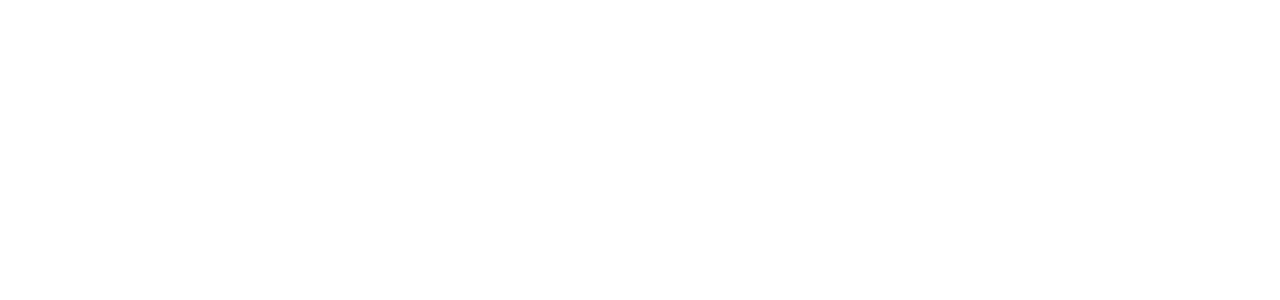
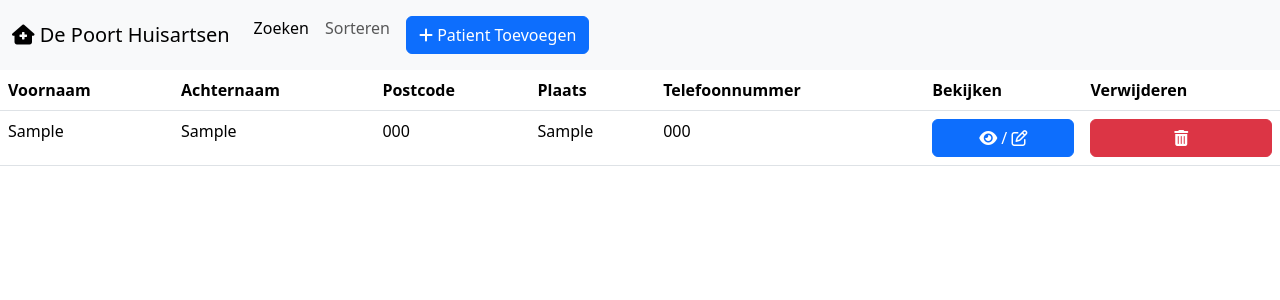
Before and after one commit to Fabbie22/huisartssysteem, a PHP site: page / in a window 1280 px wide. Before the commit the part shown is empty. Shown: the top 300 px of the page. Run offline with PHP 8.4, Linux system fonts and the light colour scheme; tables that the repository leaves empty or names only in its code hold one stand-in row (values such as "Sample post"); some libraries are stand-ins or nearby versions.

Commit message:
Update gegevens
Navbar toegevoegd met patient toevoegen en gegevens van patient in tabel op scherm gezet. Ook de optie klaar gezet voor verwijderen en bekijken/bewerken

```diff
--- a/connection.php
+++ b/connection.php
@@ -2,7 +2,7 @@
 function dbcon(){
 //Maakt verbinding met database
       $host = 'localhost';
-      $dbname = 'phaserscoreboard';
+      $dbname = 'huisartssysteem';
       $user = 'root';
       $password = '';
 
@@ -10,3 +10,17 @@ function dbcon(){
 
       return $dbh;
 }
+function patienten($dbh){
+      $patient = array();
+
+      $patientquery = $dbh->prepare("SELECT voor_naam, achter_naam, postcode, plaats, telefoonnummer
+      FROM patient LIMIT 10");
+
+      $patientquery->execute();
+
+      while ($row = $patientquery->fetch(PDO::FETCH_ASSOC)){
+            $patient[] = $row;
+      }
+
+      return $patient;
+}
--- a/index.php
+++ b/index.php
@@ -1,3 +1,10 @@
+<?php
+
+require_once("./connection.php");
+
+$dbh = dbcon();
+
+?>
 <!DOCTYPE html>
 <html lang="nl">
 <head>
@@ -6,10 +13,61 @@
   <link rel="stylesheet" href="./reset.css">
   <link href="https://cdn.jsdelivr.net/npm/bootstrap@5.3.2/dist/css/bootstrap.min.css" rel="stylesheet" integrity="sha384-T3c6CoIi6uLrA9TneNEoa7RxnatzjcDSCmG1MXxSR1GAsXEV/Dwwykc2MPK8M2HN" crossorigin="anonymous">
   <link rel="stylesheet" href="./style.css">
+  <script src="https://kit.fontawesome.com/382a0b3e8b.js" crossorigin="anonymous"></script>
   <title>De Poort Huisartsen</title>
 </head>
 <body>
+<nav class="navbar navbar-expand-lg bg-body-tertiary">
+  <div class="container-fluid">
+    <a class="navbar-brand" href="#"><i class="fa-solid fa-house-medical" style="color: #000000;"></i> De Poort Huisartsen</a>
+    <button class="navbar-toggler" type="button" data-bs-toggle="collapse" data-bs-target="#navbarNav" aria-controls="navbarNav" aria-expanded="false" aria-label="Toggle navigation">
+      <span class="navbar-toggler-icon"></span>
+    </button>
+    <div class="collapse navbar-collapse" id="navbarNav">
+      <ul class="navbar-nav">
+        <li class="nav-item">
+          <a class="nav-link active" aria-current="page" href="#">Zoeken</a>
+        </li>
+        <li class="nav-item">
+          <a class="nav-link" href="#">Sorteren</a>
+        </li>
+        <li class="nav-item">
+          <a class="nav-link"><button class='btn btn-primary' style='width: 100%;'><i class="fa-solid fa-plus" style="color: #ffffff;"></i> Patient Toevoegen</button></a>
+        </li>
+      </ul>
+    </div>
+  </div>
+</nav>
+<table class="table">
+  <thead>
+    <tr>
+      <th scope="col">Voornaam</th>
+      <th scope="col">Achternaam</th>
+      <th scope="col">Postcode</th>
+      <th scope="col">Plaats</th>
+      <th scope="col">Telefoonnummer</th>
+      <th scope="col">Bekijken</th>
+      <th scope="col">Verwijderen</th>
+    </tr>
+  </thead>
+  <tbody>
+  <?php
+  $patient = patienten($dbh);
 
+  foreach($patient as $data){
+    echo '<tr>';
+    echo "<td>".$data['voor_naam']."</td> ";
+    echo "<td>".$data['achter_naam']."</td>";
+    echo "<td>".$data['postcode']."</td>";
+    echo "<td>".$data['plaats']."</td>";
+    echo "<td>".$data['telefoonnummer']."</td>";
+    echo "<td><button class='btn btn-primary' style='width: 100%;'><i class='fa-solid fa-eye' style='color: #ffffff;'></i> / <i class='fa-regular fa-pen-to-square' style='color: #ffffff;'></i></button></td>";
+    echo "<td><button class='btn btn-danger' style='width: 100%;'><i class='fa-solid fa-trash-can' style='color: #ffffff;'></i></button></td>";
+    echo "</tr>";
+  }
+?>
+  </tbody>
+</table>
 
 
 
```
